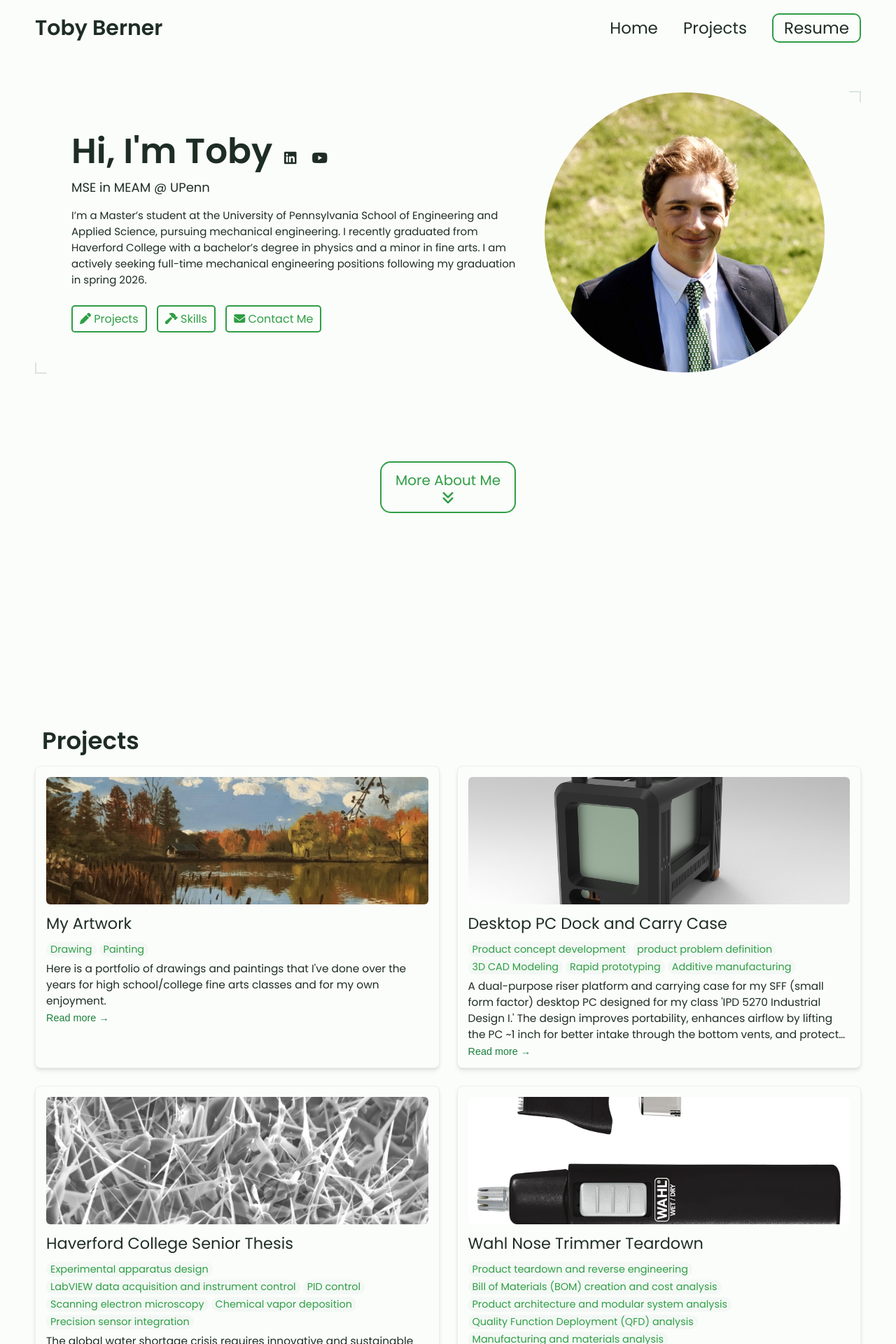
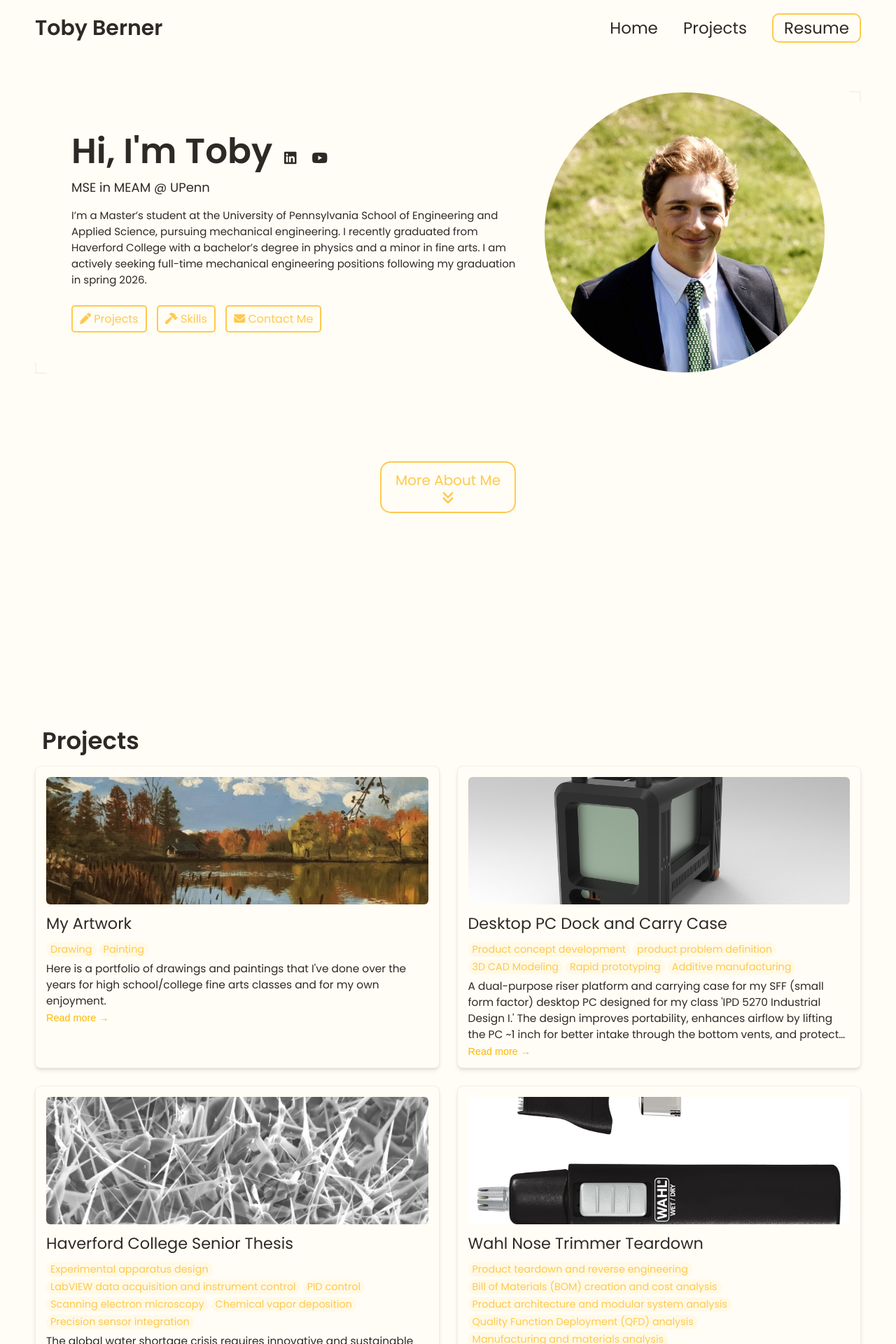
Before and after one commit to tdberner/tdberner.github.io, a Jekyll site: the page built from index.html, in a window 1280 px wide. Shown: the top 1920 px of the page at 70% size. Built offline with Jekyll 4.4.1, drawn with Linux system fonts in a browser that asks for light colours.

Commit message:
Update _config.yml

```diff
--- a/_config.yml
+++ b/_config.yml
@@ -80,12 +80,12 @@ formspree-key:   https://formspree.io/f/mgonklqz
 
 # Active theme (Updatethis to switch themes). Make sure to keep the indentation the samne.
 colors:
-  text: "#1e2d24"
-  border: "#d9e5df"
-  link: "#2f9e44"
-  highlight: "#1b7f3a"
-  background: "#fbfdfb"
-  light_background: "#f3f8f5"
+  text: "#2d2926"
+  border: "#f7f3e3"
+  link: "#ffc94d"
+  highlight: "#ffb800"
+  background: "#fffdf5"
+  light_background: "#fff9e6"
 
 # A few examples.
 basic theme:
```
